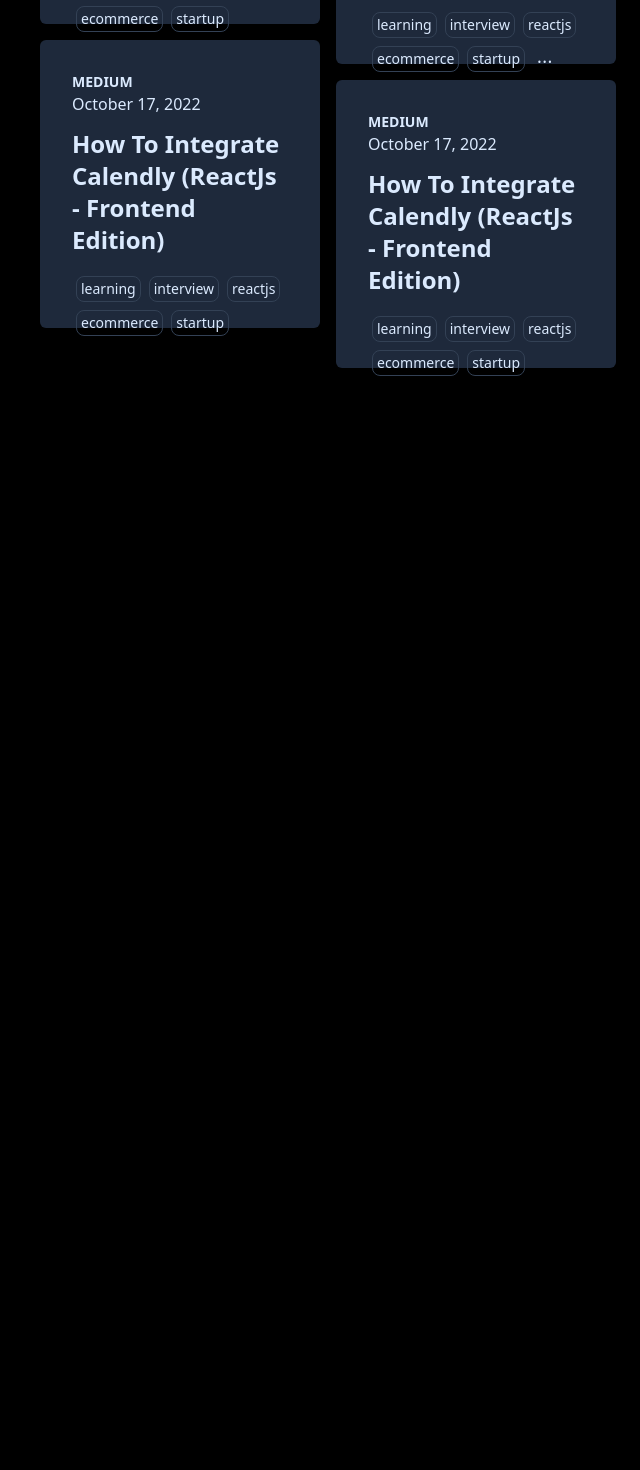
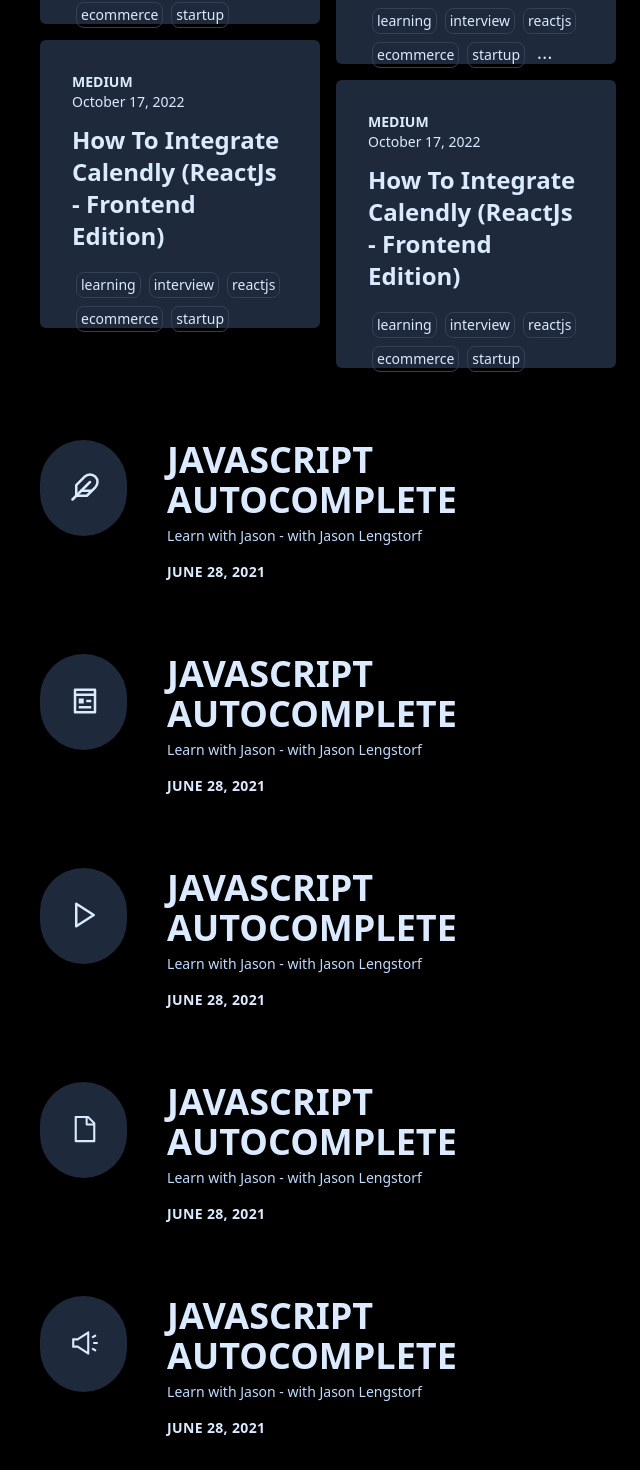
Before and after one commit to lappang-cheung/dribbble-portfolio-2022-simple, a Next.js app: page / in a window 1280 px wide. Shown: the part 920-2390 px from the top of the page, without its empty margins (640-1280 px from the left). Before the commit the page ends 1392 px from the top, so only its background shows below. Built offline with nearby package versions, Linux system fonts and the light colour scheme.

Commit message:
Updated the styles for the medium screen

```diff
--- a/components/Cards/Card/BlogCard.js
+++ b/components/Cards/Card/BlogCard.js
@@ -4,13 +4,19 @@
 const BlogCard = ({ item, index }) => {
 	return (
 		<a href={item.link} key={item.title + uuidv4()}>
-			<article className={`md:max-w-[22rem] md:max-h-[18rem] bg-gray-100 p-8 rounded-md dark:bg-slate-800 ` +
+			<article className={`lg:max-w-[22rem] lg:max-h-[18rem] bg-gray-100 p-8 rounded-md dark:bg-slate-800 ` +
 				`hover:z-10 hover:scale-90 hover:dark:bg-slate-900 transition hover:ease-in delay-200 ` +
 				`${index === 1 ? 'md:mt-10' : ((index % 2 === 0 && index !==0) ? 'md:-mt-10' : '')}`}
 			         key={item.title + uuidv4()}>
-				<h3 className="uppercase text-sm font-bold">{item.type}</h3>
-				<h6 className="mb-2">{item.date}</h6>
-				<h1 className="font-semibold text-2xl py-1">{item.title}</h1>
+				<h3 className="uppercase text-sm font-bold">
+					{item.type}
+				</h3>
+				<h6 className="mb-2 text-sm lg:text-md">
+					{item.date}
+				</h6>
+				<h1 className="font-semibold md:text-md lg:text-lg py-1 xl:text-2xl">
+					{item.title}
+				</h1>
 				<ul className="flex flex-row text-sm my-3 flex-wrap">
 					{
 						item.categories.slice(0,5).map(category => {
--- a/components/Cards/Cards.js
+++ b/components/Cards/Cards.js
@@ -1,5 +1,7 @@
-import {AiFillStar} from "react-icons/ai";
 import { v4 as uuidv4 } from 'uuid'
+import { FiPlay, FiFeather } from 'react-icons/fi'
+import { AiOutlineSound, AiOutlineFile } from 'react-icons/ai'
+import { RiPagesLine } from 'react-icons/ri'
 
 import GithubCard from "./Card/GithubCard";
 import BlogCard from "./Card/BlogCard";
@@ -160,6 +162,110 @@
 			<div className="w-full pb-10">
 				{renderViewMoreBtn(blogData, renderItems(blogData, 4, 'blog'), false)}
 			</div>
+			<div className="w-full">
+				<ul>
+					<a href="#">
+						<article className="py-8 mb-2  hover:z-10 transition hover:ease-in delay-200 hover:scale-90">
+							<span className=" flex flex-row">
+								<span className="bg-slate-800 rounded-full h-20 w-20 mr-4 md:h-24 md:w-24 p-2 flex flex-row justify-center md:mr-10">
+									<FiFeather className="text-2xl mt-5 ml-0.5 md:mt-6 md:text-3xl"/>
+								</span>
+								<span>
+									<h1 className="font-semibold uppercase text-md md:text-xl lg:text-xl xl:text-4xl">
+										JavaScript Autocomplete
+									</h1>
+									<p className="text-blue-200 text-sm mt-0.5 mb-1.5 md:mt-1.5 md:mb-4">
+										Learn with Jason - with Jason Lengstorf
+									</p>
+									<h6 className="uppercase text-sm tracking-wide font-semibold">
+										June 28, 2021
+									</h6>
+								</span>
+							</span>
+						</article>
+					</a>
+					<a href="#">
+						<article className="py-8 mb-2  hover:z-10 transition hover:ease-in delay-200 hover:scale-90">
+							<span className=" flex flex-row">
+								<span className="bg-slate-800 rounded-full h-20 w-20 mr-4 md:h-24 md:w-24 p-2 flex flex-row justify-center md:mr-10">
+									<RiPagesLine className="text-2xl mt-5 ml-0.5 md:mt-6 md:text-3xl"/>
+								</span>
+								<span>
+									<h1 className="font-semibold uppercase text-md md:text-xl lg:text-xl xl:text-4xl">
+										JavaScript Autocomplete
+									</h1>
+									<p className="text-blue-200 text-sm mt-0.5 mb-1.5 md:mt-1.5 md:mb-4">
+										Learn with Jason - with Jason Lengstorf
+									</p>
+									<h6 className="uppercase text-sm tracking-wide font-semibold">
+										June 28, 2021
+									</h6>
+								</span>
+							</span>
+						</article>
+					</a>
+					<a href="#">
+						<article className="py-8 mb-2  hover:z-10 transition hover:ease-in delay-200 hover:scale-90">
+							<span className=" flex flex-row">
+								<span className="bg-slate-800 rounded-full h-20 w-20 mr-4 md:h-24 md:w-24 p-2 flex flex-row justify-center md:mr-10">
+									<FiPlay className="text-2xl mt-5 ml-0.5 md:mt-6 md:text-3xl"/>
+								</span>
+								<span>
+									<h1 className="font-semibold uppercase text-md md:text-xl lg:text-xl xl:text-4xl">
+										JavaScript Autocomplete
+									</h1>
+									<p className="text-blue-200 text-sm mt-0.5 mb-1.5 md:mt-1.5 md:mb-4">
+										Learn with Jason - with Jason Lengstorf
+									</p>
+									<h6 className="uppercase text-sm tracking-wide font-semibold">
+										June 28, 2021
+									</h6>
+								</span>
+							</span>
+						</article>
+					</a>
+					<a href="#">
+						<article className="py-8 mb-2  hover:z-10 transition hover:ease-in delay-200 hover:scale-90">
+							<span className=" flex flex-row">
+								<span className="bg-slate-800 rounded-full h-20 w-20 mr-4 md:h-24 md:w-24 p-2 flex flex-row justify-center md:mr-10">
+									<AiOutlineFile className="text-2xl mt-5 ml-0.5 md:mt-6 md:text-3xl"/>
+								</span>
+								<span>
+									<h1 className="font-semibold uppercase text-md md:text-xl lg:text-xl xl:text-4xl">
+										JavaScript Autocomplete
+									</h1>
+									<p className="text-blue-200 text-sm mt-0.5 mb-1.5 md:mt-1.5 md:mb-4">
+										Learn with Jason - with Jason Lengstorf
+									</p>
+									<h6 className="uppercase text-sm tracking-wide font-semibold">
+										June 28, 2021
+									</h6>
+								</span>
+							</span>
+						</article>
+					</a>
+					<a href="#">
+						<article className="py-8 mb-2  hover:z-10 transition hover:ease-in delay-200 hover:scale-90">
+							<span className=" flex flex-row">
+								<span className="bg-slate-800 rounded-full h-20 w-20 mr-4 md:h-24 md:w-24 p-2 flex flex-row justify-center md:mr-10">
+									<AiOutlineSound className="text-2xl mt-5 ml-0.5 md:mt-6 md:text-3xl"/>
+								</span>
+								<span>
+									<h1 className="font-semibold uppercase text-md md:text-xl lg:text-xl xl:text-4xl">
+										JavaScript Autocomplete
+									</h1>
+									<p className="text-blue-200 text-sm mt-0.5 mb-1.5 md:mt-1.5 md:mb-4">
+										Learn with Jason - with Jason Lengstorf
+									</p>
+									<h6 className="uppercase text-sm tracking-wide font-semibold">
+										June 28, 2021
+									</h6>
+								</span>
+							</span>
+						</article>
+					</a>
+				</ul>
+			</div>
 		</section>
 	)
 }
--- a/components/Info/Info.js
+++ b/components/Info/Info.js
@@ -4,7 +4,7 @@
 			<h1 className="text-5xl mb-5 md:mb-10 lg:text-7xl font-semibold">
 				Hello, I'm <br/>Sarah Dayan.
 			</h1>
-			<p className="text-sm tracking-wide w-full md:max-w-[22rem] lg:max-w-[30rem] leading-6 md:text-lg">
+			<p className="text-sm tracking-wide w-full md:max-w-[20rem] lg:max-w-[30rem] leading-6 md:text-lg">
 				I’m a Staff Software Engineer working on Front-End Experiences at Algolia.
 				I can't shut up about test-driven development and utility-first CSS.
 				I also host the Developer Experience podcast, and share what I learn on
--- a/components/Layouts/Footer.js
+++ b/components/Layouts/Footer.js
@@ -7,23 +7,23 @@
 const Footer = () => {
 	return (
 		<footer className="py-10 flex flex-row">
-			<img className="inline-block h-12 w-12 rounded-full ring-2 ring-white md:h-14 md:w-14 mr-2"
+			<img className="inline-block h-12 w-12 rounded-full ring-2 ring-white lg:h-14 lg:w-14 mr-2"
 			     src="https://images.unsplash.com/photo-1570295999919-56ceb5ecca61?ixlib=rb-1.2.1&ixid=MnwxMjA3fDB8MHxwaG90by1wYWdlfHx8fGVufDB8fHx8&auto=format&fit=crop&w=1160&q=80"
 			     alt="avatar"/>
 			<ul className="flex flex-row ">
-				<li className="py-2.5 md:py-4.5 px-2 hover:font-semibold cursor-pointer">
-					<a href="https://www.twitter.com" target="_blank" rel="noreferrer" className="flex flex-row text-sm md:text-lg">
-						<AiOutlineTwitter className="my-1 mx-1 md:text-xl"/> Twitter
+				<li className="py-2.5 md:py-4.5 md:pr-1 hover:font-semibold cursor-pointer lg:px-2">
+					<a href="https://www.twitter.com" target="_blank" rel="noreferrer" className="flex flex-row text-sm lg:text-lg">
+						<AiOutlineTwitter className="my-1 mx-1 lg:text-xl"/> Twitter
 					</a>
 				</li>
-				<li className="py-2.5 md:py-4.5 px-2 hover:font-semibold cursor-pointer">
-					<a href="https://www.GitHub.com" target="_blank" rel="noreferrer" className="flex flex-row text-sm md:text-lg">
-						<AiOutlineGithub className="my-1 mx-1 md:text-xl"/> GitHub
+				<li className="py-2.5 md:py-4.5 md:pr-1 hover:font-semibold cursor-pointer lg:px-2">
+					<a href="https://www.GitHub.com" target="_blank" rel="noreferrer" className="flex flex-row text-sm lg:text-lg">
+						<AiOutlineGithub className="my-1 mx-1 lg:text-xl"/> GitHub
 					</a>
 				</li>
-				<li className="py-2.5 md:py-4.5 px-2 hover:font-semibold cursor-pointer">
-					<a href="https://www.GitHub.com" target="_blank" rel="noreferrer" className="flex flex-row text-sm md:text-lg">
-						<AiTwotoneMail className="my-1 mx-1 md:text-xl"/> Email
+				<li className="py-2.5 md:py-4.5 md:pr-1 hover:font-semibold cursor-pointer lg:px-2">
+					<a href="https://www.GitHub.com" target="_blank" rel="noreferrer" className="flex flex-row text-sm lg:text-lg">
+						<AiTwotoneMail className="my-1 mx-1 lg:text-xl"/> Email
 					</a>
 				</li>
 			</ul>
--- a/components/Layouts/Layout.js
+++ b/components/Layouts/Layout.js
@@ -2,7 +2,7 @@
 
 const Layout = ({ children }) => {
   return (
-    <div className="container px-6 pt-6 mx-auto md:pt-16">
+    <div className="container px-6 pt-6 mx-auto md:pt-16 md:px-0 lg:px-6">
       <main className="flex flex-col md:flex-row">
         { children }
         <Cards />
```
